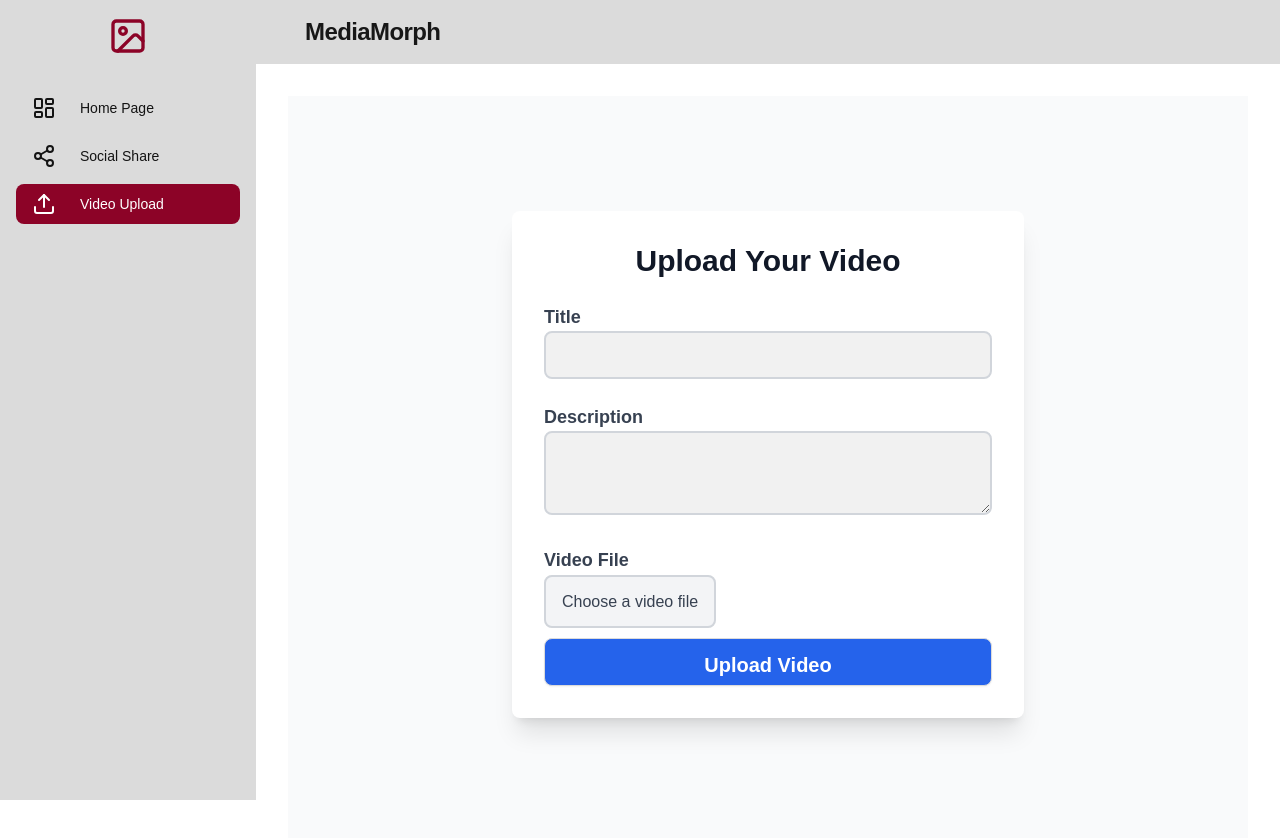
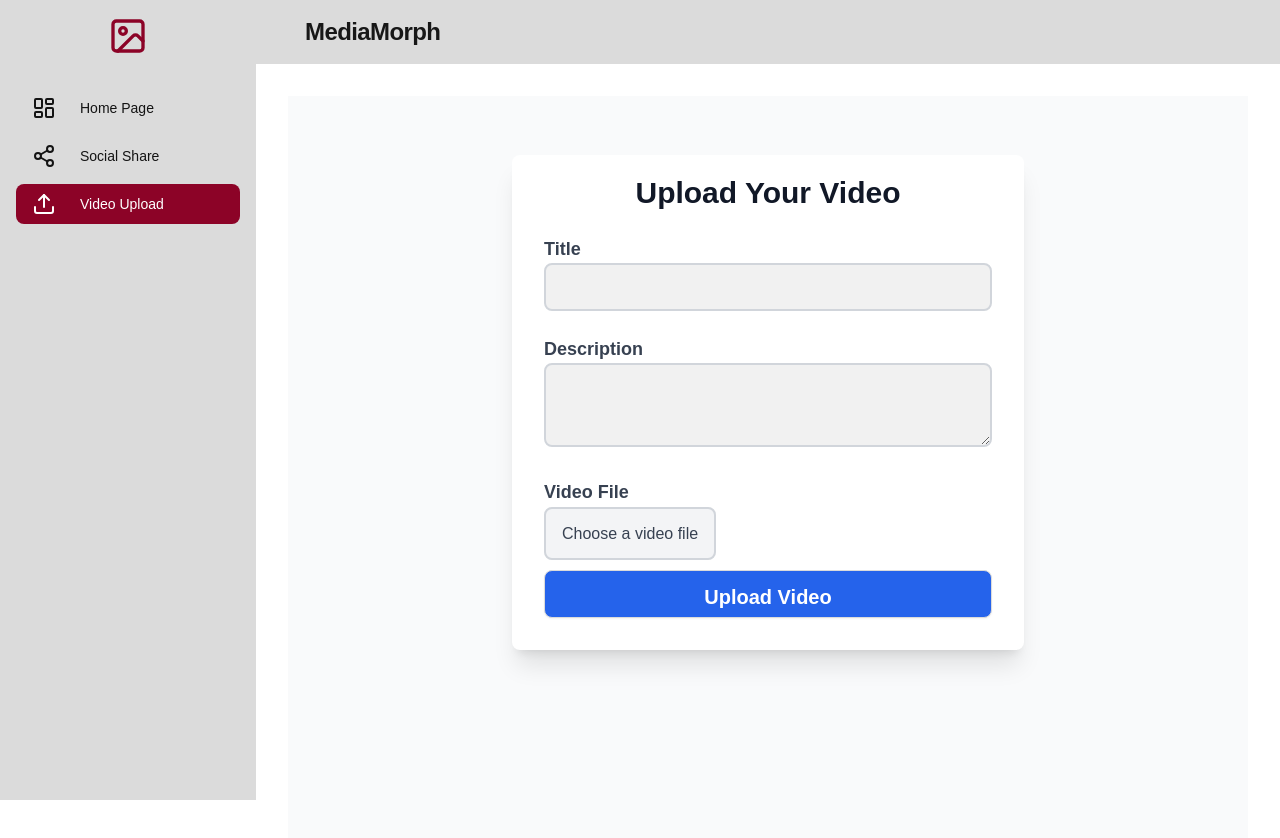
Before and after one commit to coderyuvan/MediaMorph-, a Next.js app in the folder mediamorph/: page /video-upload in a window 1280 px wide. Shown: the top 838 px of the page. Built offline with nearby package versions, Linux system fonts and the light colour scheme; no server answers.

Commit message:
added styling functionality for small devices

```diff
--- a/mediamorph/app/(app)/video-upload/page.tsx
+++ b/mediamorph/app/(app)/video-upload/page.tsx
@@ -55,8 +55,8 @@ const VideoUpload = () => {
 
   return (
 
-      <div className="container mx-auto p-8 md:pb-24  bg-gray-50 min-h-screen flex items-center justify-center">
-        <div className="bg-white rounded-lg shadow-xl p-8 max-w-lg w-full">
+      <div className="container mx-auto p-5 md:pb-24  bg-gray-50 min-h-screen flex items-center justify-center  sm:pb-24">
+        <div className="bg-white rounded-lg shadow-xl p-8 pt-5 mb-32 sm:mb-28 max-w-lg w-full">
           <h1 className="text-3xl font-bold text-center text-gray-900 mb-6">Upload Your Video</h1>
           <form onSubmit={handleSubmit} className="space-y-6">
             <div>
@@ -89,7 +89,7 @@ const VideoUpload = () => {
                 />
                 <label
                   htmlFor="file-input"
-                  className="file-label w-full p-4 border-2 border-gray-300 rounded-lg cursor-pointer text-center text-gray-700 bg-gray-100 hover:bg-gray-200 focus:outline-none focus:ring-2 focus:ring-blue-500 transition-all duration-300"
+                  className="file-label w-full p-4 border-2 border-gray-300 rounded-lg cursor-pointer text-center text-gray-700 bg-gray-100 hover:bg-gray-200 focus:outline-none focus:ring-2 focus:ring-blue-500 transition-all duration-300 "
                 >
                   {file ? `Selected: ${file.name}` : 'Choose a video file'}
                 </label>
@@ -97,7 +97,7 @@ const VideoUpload = () => {
             </div>
             <button
               type="submit"
-              className={`btn w-full p-3 text-white text-xl font-semibold rounded-lg transition-all duration-300 ${
+              className={`btn w-full p-3   text-white text-xl font-semibold rounded-lg transition-all duration-300 mt ${
                 isUploading ? 'bg-gray-400 cursor-not-allowed' : 'bg-blue-600 hover:bg-blue-700'
               }`}
               disabled={isUploading}
```
